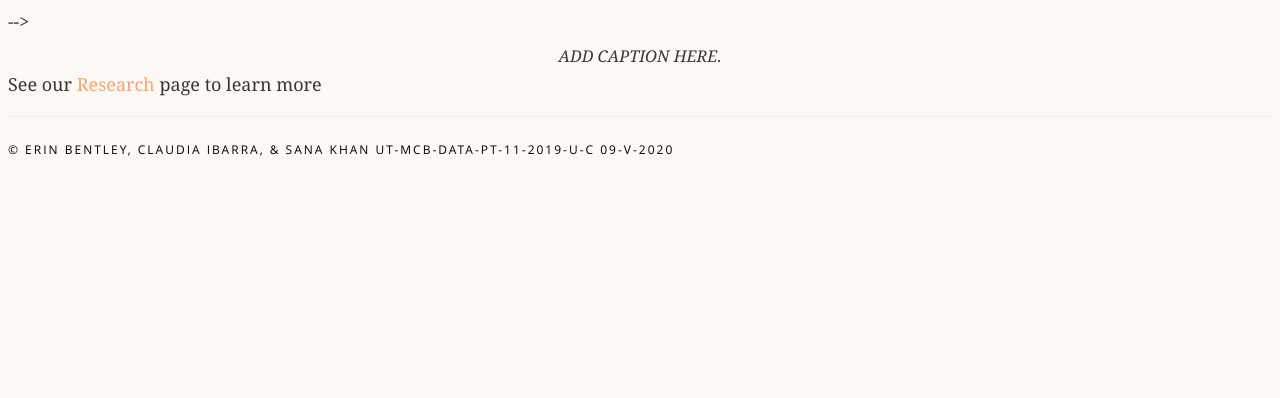
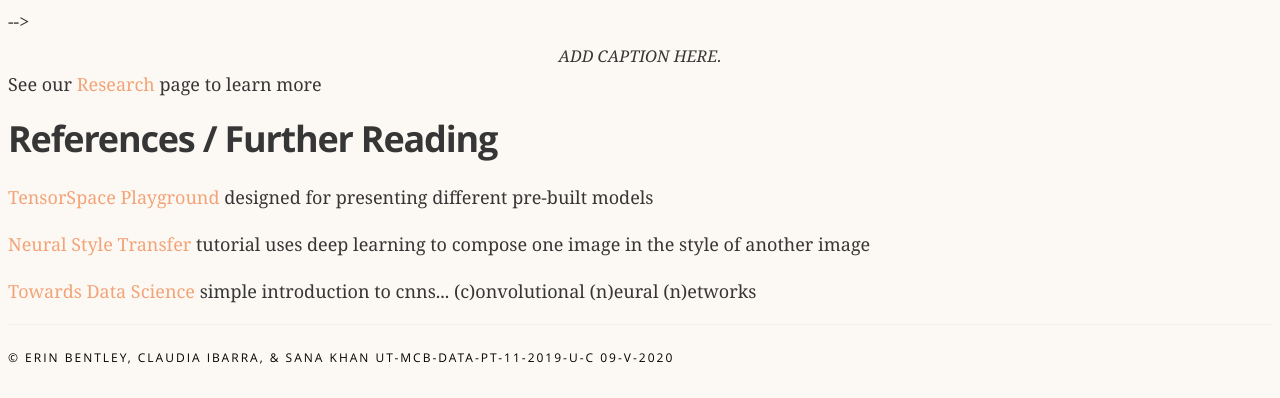
Before and after one commit to skhan4321/style_transfer, a Flask app: page / in a window 1280 px wide. Shown: the part 899-1297 px from the top of the page. Before the commit the page ends 1055 px from the top, so only its background shows below. Run offline with Flask 2, Linux system fonts and the light colour scheme; some web fonts are replaced.

Commit message:
fix merge conflit

```diff
--- a/style_app/templates/index.html
+++ b/style_app/templates/index.html
@@ -9,10 +9,8 @@
         of a branch of machine learning called convolutional neural networks.">
         <meta name="authors" content="Erin Bentley, Claudia Ibarra, & Sana Khan">
 
-        <!-- Jinja2 reference to our css file -->
-        <link rel="stylesheet" href="{{ url_for('static', filename='main.css') }}">
-        <!-- Regular reference to css file -->
-        <link rel="stylesheet" href="main.css">
+        <link rel="stylesheet" href="{{ url_for('static', filename='css/main.css') }}">
+
 
       <body><div style="visibility: hidden; overflow: hidden; position: absolute; top: 0px; height: 1px; width: auto; padding: 0px;
       border: 0px; margin: 0px; text-align: left; text-indent: 0px; text-transform: none; line-height: normal; letter-spacing: normal;
@@ -22,9 +20,9 @@
           <nav class="navbar">
             <div class="container">
               <ul class="navbar-list">
-                <li class="navbar-item"><a class="navbar-link" href="index.html">Main</a></li>
-                <li class="navbar-item"><a class="navbar-link" href="research.html">Research</a></li>
-                <li class="navbar-item"><a class="navbar-link" href="meetthegirls.html">Meet the Girls</a></li>
+                <li class="navbar-item"><a class="navbar-link" href="/index/">Main</a></li>
+                <li class="navbar-item"><a class="navbar-link" href="/research/">Research</a></li>
+                <li class="navbar-item"><a class="navbar-link" href="/meetthegirls/">Meet the Girls</a></li>
               </ul>
             </div>
           </nav>
@@ -64,6 +62,27 @@
     <p>-----(CODE CURRENTLY COMMENTED OUT) -----</p>
     {%for image in list %}
 
+
+    <br>
+    <div class="row">
+      <div class="col-4"><h4>Content Image</h4></div>
+      <div class="col-4"><h4>Content Image</h4></div>
+      <div class="col-4"><h4>Content Image</h4></div>
+    </div>
+      <div class="row">
+        <div class="col-4">
+          <img class="img-fluid" src="{{image.content}}" alt="">
+        </div>
+
+        <div class="col-4">
+          <img class="img-fluid" src="{{image.stylized}}" alt="">
+        </div>
+
+        <div class="col-4">
+          <img class="img-fluid" src="{{image.style}}" alt="">
+        </div>
+      </div>
+
     {%endfor%}
 
     <!-- <figure>
@@ -80,7 +99,12 @@
     <figcaption>ADD CAPTION HERE.</figcaption>
     </figure>
 
-    <p>See our <a href="research.html">Research</a> page to learn more</p>
+    <p>See our <a href="/research">Research</a> page to learn more</p>
+
+    <h3 id="selected-references-and-further-reading">References / Further Reading</h3>
+    <p><a href="https://tensorspace.org/html/playground/index.html/">TensorSpace Playground</a> designed for presenting different pre-built models</p>
+    <p><a href="https://colab.research.google.com/github/tensorflow/docs/blob/master/site/en/tutorials/generative/style_transfer.ipynb#scrollTo=lGUfttK9F8d5">Neural Style Transfer</a> tutorial uses deep learning to compose one image in the style of another image</p>
+    <p><a href="https://towardsdatascience.com/simple-introduction-to-convolutional-neural-networks-cdf8d3077bac">Towards Data Science</a> simple introduction to cnns... (c)onvolutional (n)eural (n)etworks</p>
 
         </main>
 
```
